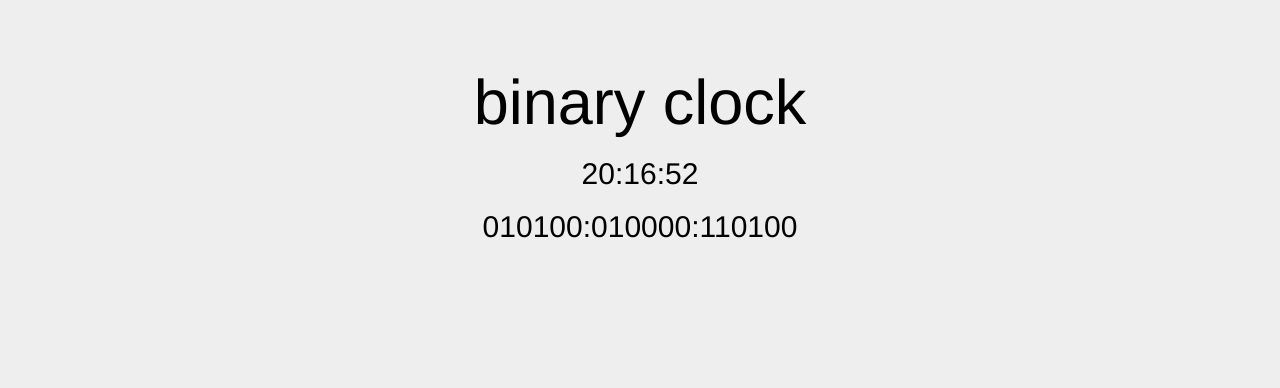
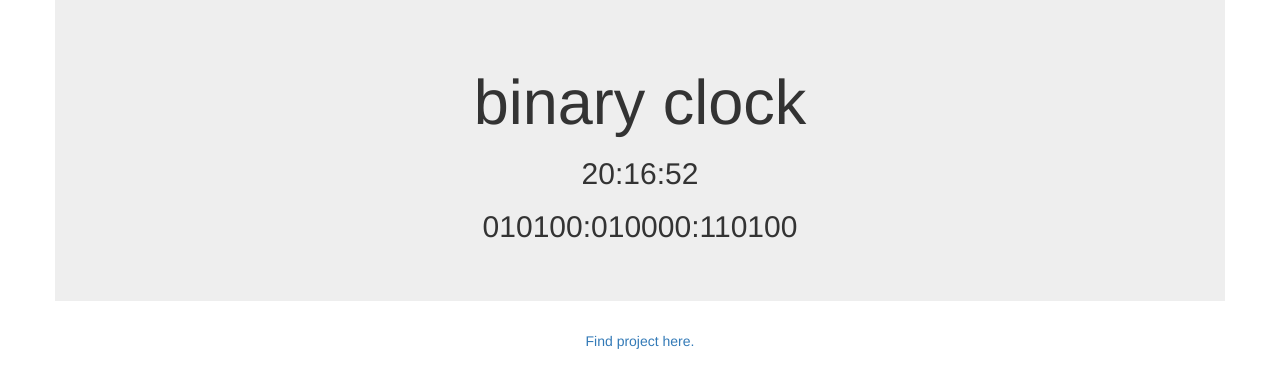
Before and after one commit to lunar911/static_binary_clock, a plain HTML site: page index.html in a window 1280 px wide. Drawn offline with nearby package versions, Linux system fonts and the light colour scheme.

Commit message:
added footer with link to project

```diff
--- a/index.html
+++ b/index.html
@@ -13,7 +13,8 @@
   <script src="clock.js"></script>
 </head>
 
-<body class="jumbotron container text-center">
+<body class="d-flex flex-column">
+  <div class="container jumbotron text-center">
     <h1>binary clock</h1>
     <h2 id="decimal_time">00:00:00</h2>
     <h2 id="shown_binary_time">00:00:00</h2>
@@ -22,6 +23,13 @@
     <script src="https://code.jquery.com/jquery-1.12.4.min.js"></script>
     <!-- Include all compiled plugins (below), or include individual files as needed -->
     <script src="js/bootstrap.min.js"></script>
+  </div>
+
+  <footer class="py-4 bg-dark text-white-50">
+    <div class="container text-center">
+      <a href="https://github.com/lunar911/static_binary_clock">Find project here.</a>
+    </div>
+  </footer>
 </body>
 
 </html>
```
Lines whose indentation alone changed are shown as unchanged.
